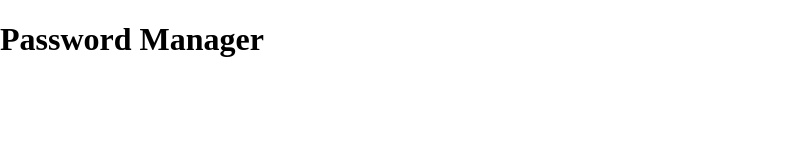
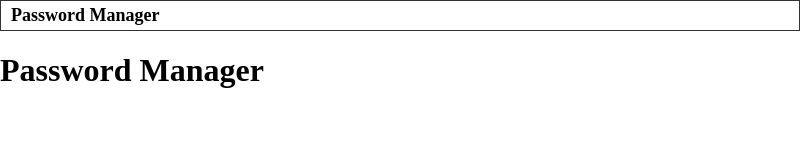
Before and after one commit to joshhaybsu/knights-acquisitions, an Electron app: page password-manager/index.html in a window 800 px wide. Drawn offline with Linux system fonts and the light colour scheme.

Commit message:
feat: add custom title bar and window behaviour
Introduced a custom title bar UI and window configuration for a modern look. Added a .titlebar div to index.html and corresponding CSS to provide a draggable, styled title region (-webkit-app-region: drag, font and sizing).

```diff
--- a/password-manager/index.html
+++ b/password-manager/index.html
@@ -7,6 +7,7 @@
     <title>Password Manager</title>
   </head>
   <body>
+    <div class="titlebar">Password Manager</div>
     <h1>Password Manager</h1>
   </body>
 </html>
--- a/password-manager/style.css
+++ b/password-manager/style.css
@@ -1,4 +1,16 @@
 body {
   margin: 0;
-  padding: 0;
 }
+
+/* Title Bar */
+.titlebar {
+  -webkit-app-region: drag;
+  user-select: none;
+  padding: 0 10px;
+  height: 29px;
+  display: flex;
+  align-items: center;
+  font-size: 18px;
+  font-weight: bold;
+  border: #333 1px solid;
+}
```
Also changed, not shown: password-manager/main.js (+17 -0 lines).
